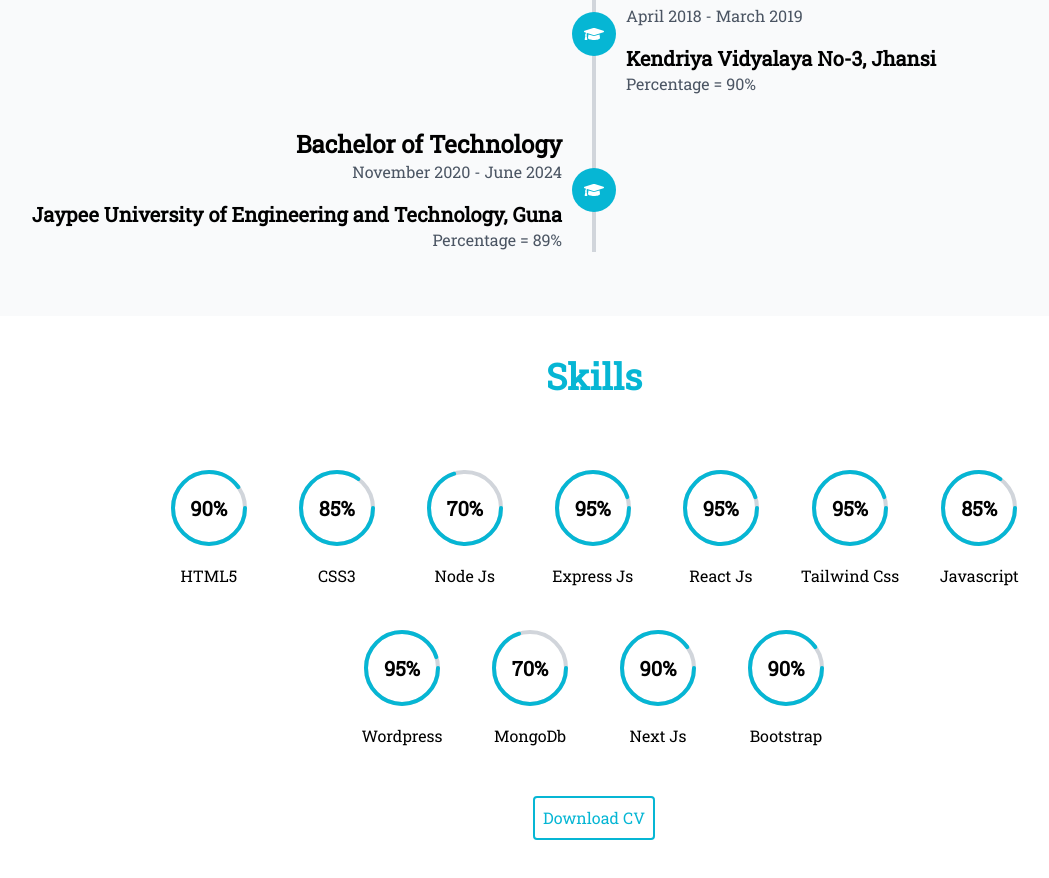
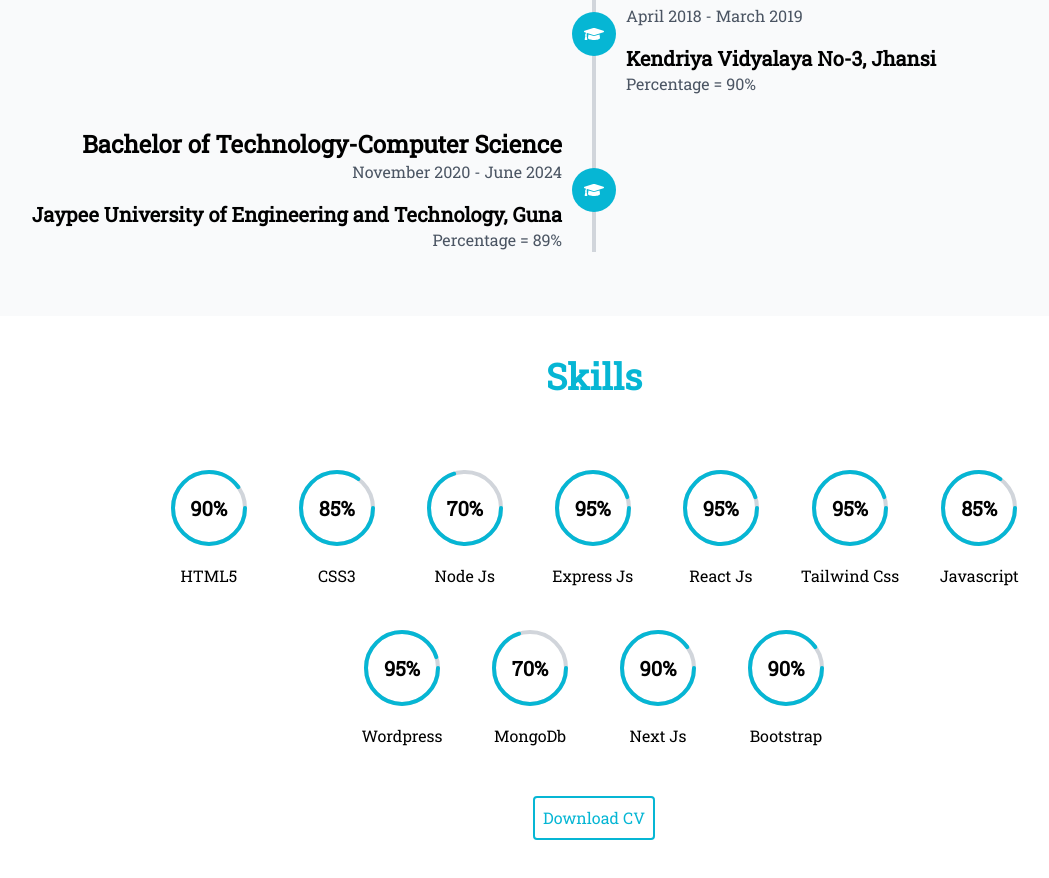
Before and after one commit to Jyotikumari99/jyoti_kumari, a React (Vite) app: page / in a window 1280 px wide. Shown: the part 807-1685 px from the top of the page, without its empty margins (46-1095 px from the left). Built offline with nearby package versions, Linux system fonts and the light colour scheme.

Commit message:
portfolio is almost completed

```diff
--- a/src/components/About.jsx
+++ b/src/components/About.jsx
@@ -29,7 +29,7 @@ const About = () => {
                 percentage: "90%",
               },
               {
-                title: "Bachelor of Technology",
+                title: "Bachelor of Technology-Computer Science",
                 period: "November 2020 - June 2024",
                 institution: "Jaypee University of Engineering and Technology, Guna",
                 percentage: "89%",
```
